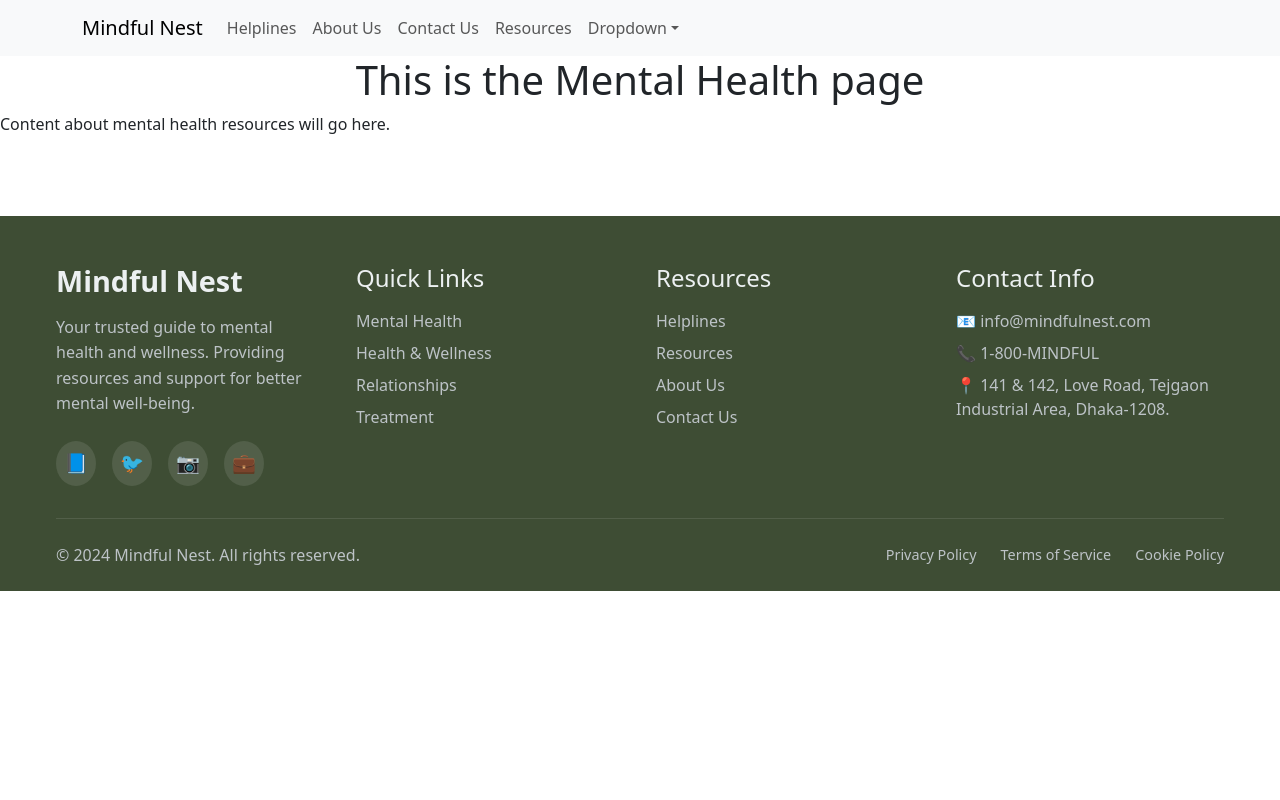
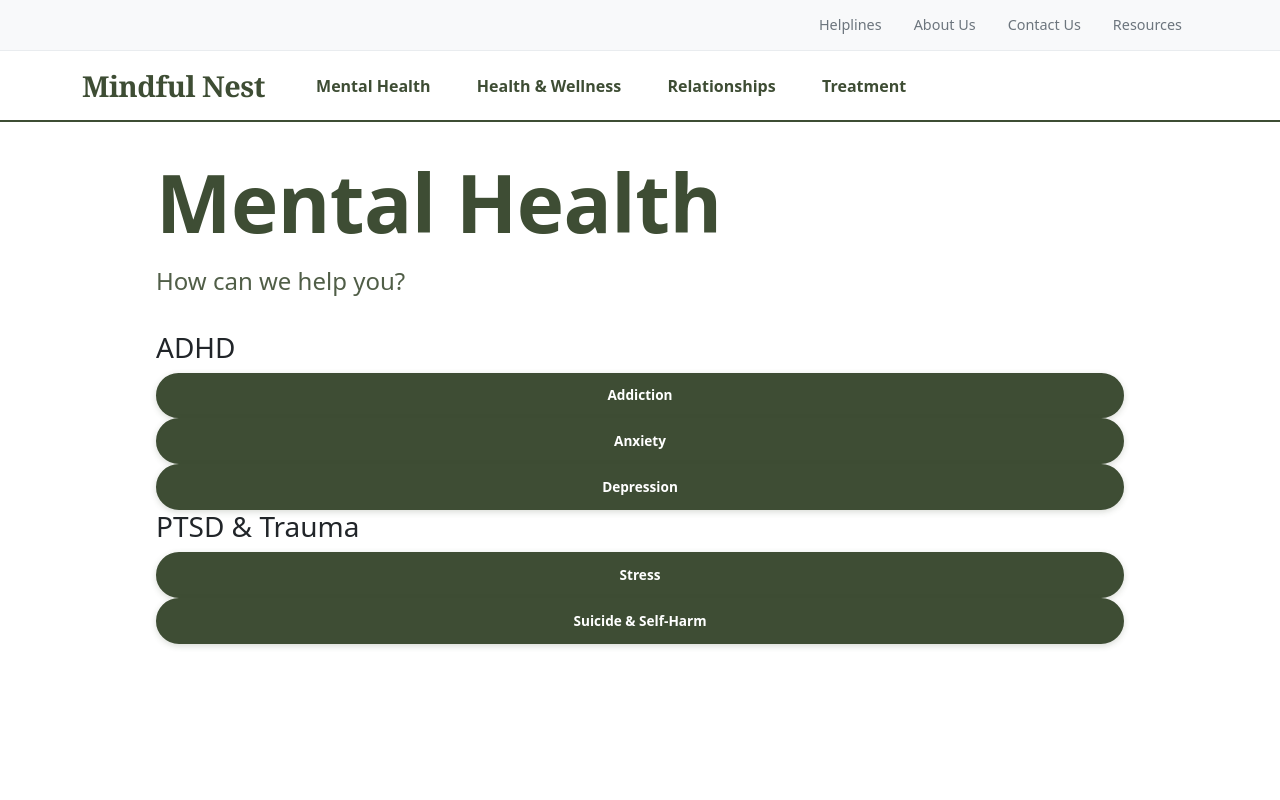
Before and after one commit to meent1612/Mindful-Nest, a React (Create React App) app: page /mental-health in a window 1280 px wide. Shown: the top 800 px of the page. Built offline with nearby package versions, Linux system fonts and the light colour scheme.

Commit message:
some changes in navbar

```diff
--- a/src/App.js
+++ b/src/App.js
@@ -4,11 +4,11 @@ import Homepage from './components/Homepage';
 import ContactUs from './components/ContactUs';
 import AboutUs from './components/AboutUs';
 import MindfulNavbar from './components/MindfulNavbar';
-import MentalHealth from './components/MentalHealth';
 import HealthWellness from './components/HealthWellness';
 import Relationships from './components/Relationships';
 import Treatment from './components/Treatment';
 import Footer from './components/Footer';
+import MentalHealth from './components/MentalHealth';
 import './App.css';
 
 function App() {
--- /dev/null
+++ b/src/components/MentalHealth.js
@@ -0,0 +1,56 @@
+import React from 'react';
+import '../styles/MentalHealth.css';
+
+
+const MentalHealth = () => {
+  return (
+    <div className="mental-health-page">
+
+
+
+      <div className="mental-health-container">
+        {/* Header Section */}
+        <h1 className="mental-health-title">Mental Health</h1>
+        <p className="mental-health-subtitle">How can we help you?</p>
+
+        {/* Two Columns Layout */}
+        <div className="mental-health-columns">
+          {/* Left Column */}
+          <div className="mh-column">
+            <div className="mh-column-group">
+              <h3 className="mh-group-title">ADHD</h3>
+              <div className="mh-column-content">
+                <a href="#addiction" className="mental-health-card">
+                  <span className="mental-health-card-text">Addiction</span>
+                </a>
+                <a href="#anxiety" className="mental-health-card">
+                  <span className="mental-health-card-text">Anxiety</span>
+                </a>
+                <a href="#depression" className="mental-health-card">
+                  <span className="mental-health-card-text">Depression</span>
+                </a>
+              </div>
+            </div>
+          </div>
+
+          {/* Right Column */}
+          <div className="mh-column">
+            <div className="mh-column-group">
+              <h3 className="mh-group-title">PTSD & Trauma</h3>
+              <div className="mh-column-content">
+                <a href="#stress" className="mental-health-card">
+                  <span className="mental-health-card-text">Stress</span>
+                </a>
+                <a href="#suicide-self-harm" className="mental-health-card">
+                  <span className="mental-health-card-text">Suicide & Self-Harm</span>
+                </a>
+              </div>
+            </div>
+          </div>
+        </div>
+      </div>
+    </div>
+  );
+};
+
+export default MentalHealth;
--- a/src/components/MentalHealth.jsx
+++ /dev/null
@@ -1,13 +0,0 @@
-import React from 'react';
-//import '../styles/Page.css';
-
-const MentalHealth = () => {
-  return (
-    <div className="page-container">
-      <h1>This is the Mental Health page</h1>
-      <p>Content about mental health resources will go here.</p>
-    </div>
-  );
-};
-
-export default MentalHealth;
--- a/src/components/MindfulNavbar.js
+++ b/src/components/MindfulNavbar.js
@@ -1,38 +1,61 @@
+import Navbar from 'react-bootstrap/Navbar';
+import Nav from 'react-bootstrap/Nav';
 import Container from 'react-bootstrap/Container';
-import Nav from 'react-bootstrap/Nav';
-import Navbar from 'react-bootstrap/Navbar';
-import NavDropdown from 'react-bootstrap/NavDropdown';
 import React from 'react';
 import '../styles/MindfulNavbar.css';
 import { Link } from 'react-router-dom';
 
 const MindfulNavbar = () => {
   return (
-    <Navbar expand="lg" className="bg-body-tertiary">
-      <Container>
-        <Navbar.Brand href="#home">Mindful Nest</Navbar.Brand>
-        <Navbar.Toggle aria-controls="basic-navbar-nav" />
-        <Navbar.Collapse id="basic-navbar-nav">
-          <Nav className="me-auto">
-            <Nav.Link as={Link} to="/helplines">Helplines</Nav.Link>
-            <Nav.Link as={Link} to="/about">About Us</Nav.Link>
-            <Nav.Link as={Link} to="/contact">Contact Us</Nav.Link>
-            <Nav.Link as={Link} to="/resources">Resources</Nav.Link>
-            <NavDropdown title="Dropdown" id="basic-nav-dropdown">
-              <NavDropdown.Item href="#action/3.1">Action</NavDropdown.Item>
-              <NavDropdown.Item href="#action/3.2">
-                Another action
-              </NavDropdown.Item>
-              <NavDropdown.Item href="#action/3.3">Something</NavDropdown.Item>
-              <NavDropdown.Divider />
-              <NavDropdown.Item href="#action/3.4">
-                Separated link
-              </NavDropdown.Item>
-            </NavDropdown>
-          </Nav>
-        </Navbar.Collapse>
-      </Container>
-    </Navbar>
+    <>
+      {/* Top Container - Utility Links (Collapsible Navbar) */}
+      <Navbar expand="lg" className="utility-navbar">
+        <Container>
+          <Navbar.Toggle aria-controls="utility-nav" className="utility-toggle" />
+          <Navbar.Collapse id="utility-nav">
+            <Nav className="utility-nav-container">
+              <Nav.Link as={Link} to="/helplines" className="nav-link-utility">
+                Helplines
+              </Nav.Link>
+              <Nav.Link as={Link} to="/about" className="nav-link-utility">
+                About Us
+              </Nav.Link>
+              <Nav.Link as={Link} to="/contact" className="nav-link-utility">
+                Contact Us
+              </Nav.Link>
+              <Nav.Link as={Link} to="/resources" className="nav-link-utility">
+                Resources
+              </Nav.Link>
+            </Nav>
+          </Navbar.Collapse>
+        </Container>
+      </Navbar>
+
+      {/* Bottom Container - Main Categories (Static, non-collapsible) */}
+      <div className="main-categories-container">
+        <Container>
+          <div className="main-categories-content">
+            <Link to="/" className="navbar-brand-custom">
+              Mindful Nest
+            </Link>
+            <nav className="main-categories-nav">
+              <Link to="/mental-health" className="nav-link-main">
+                Mental Health
+              </Link>
+              <Link to="/health-wellness" className="nav-link-main">
+                Health & Wellness
+              </Link>
+              <Link to="/relationships" className="nav-link-main">
+                Relationships
+              </Link>
+              <Link to="/treatment" className="nav-link-main">
+                Treatment
+              </Link>
+            </nav>
+          </div>
+        </Container>
+      </div>
+    </>
   );
 };
 
--- /dev/null
+++ b/src/styles/MentalHealth.css
@@ -0,0 +1,184 @@
+.mental-health-page {
+  min-height: 100vh;
+  background: #ffffff;
+  padding: 2rem 0;
+}
+
+.mental-health-container {
+  max-width: 1000px;
+  margin: 0 auto;
+  padding: 0 1rem;
+}
+
+.mental-health-title {
+  font-size: 5rem;
+  color: #3E4D34;
+  text-align: left;
+  margin-bottom: 0.8rem;
+  font-weight: 700;
+  letter-spacing: -0.5px;
+}
+
+.mental-health-subtitle {
+  font-size: 1.5rem;
+  color: #3E4D34;
+  text-align: left;
+  margin-bottom: 2rem;
+  font-weight: 500;
+  opacity: 0.9;
+}
+
+.mental-health-grid {
+  display: grid;
+  grid-template-columns: repeat(auto-fit, minmax(160px, 1fr));
+  gap: 0.8rem;
+  padding: 0 0.5rem;
+}
+
+.mental-health-card {
+  background: #3E4D34;
+  padding: 0.8rem 1rem;
+  border-radius: 30px;
+  text-decoration: none;
+  color: white;
+  text-align: center;
+  box-shadow: 0 2px 6px rgba(62, 77, 52, 0.2);
+  transition: all 0.3s ease;
+  border: 2px solid #3E4D34;
+  min-height: 45px;
+  display: flex;
+  align-items: center;
+  justify-content: center;
+  position: relative;
+  overflow: hidden;
+}
+
+.mental-health-card::before {
+  content: '';
+  position: absolute;
+  top: 0;
+  left: -100%;
+  width: 100%;
+  height: 100%;
+  background: linear-gradient(90deg, transparent, rgba(255, 255, 255, 0.15), transparent);
+  transition: left 0.5s ease;
+}
+
+.mental-health-card:hover {
+  transform: translateY(-2px);
+  box-shadow: 0 4px 12px rgba(62, 77, 52, 0.3);
+  background: #2D3A27;
+  border-color: #2D3A27;
+}
+
+.mental-health-card:hover::before {
+  left: 100%;
+}
+
+.mental-health-card-text {
+  font-size: 0.85rem;
+  font-weight: 600;
+  text-align: center;
+  line-height: 1.2;
+  z-index: 2;
+  position: relative;
+}
+
+/* Specific styling for longer text items */
+.mental-health-card:nth-child(5) .mental-health-card-text {
+  font-size: 0.78rem;
+}
+
+/* Responsive Design */
+@media (max-width: 1024px) {
+  .mental-health-grid {
+    grid-template-columns: repeat(auto-fit, minmax(150px, 1fr));
+    gap: 0.7rem;
+  }
+}
+
+@media (max-width: 768px) {
+  .mental-health-title {
+    font-size: 1.9rem;
+  }
+
+  .mental-health-subtitle {
+    font-size: 1rem;
+    margin-bottom: 1.8rem;
+  }
+
+  .mental-health-grid {
+    grid-template-columns: repeat(2, 1fr);
+    gap: 0.6rem;
+    padding: 0 0.3rem;
+  }
+
+  .mental-health-card {
+    padding: 0.7rem 0.9rem;
+    min-height: 40px;
+    border-radius: 25px;
+  }
+
+  .mental-health-card-text {
+    font-size: 0.82rem;
+  }
+
+  .mental-health-card:nth-child(5) .mental-health-card-text {
+    font-size: 0.75rem;
+  }
+}
+
+@media (max-width: 480px) {
+  .mental-health-title {
+    font-size: 1.7rem;
+  }
+
+  .mental-health-container {
+    padding: 0 0.3rem;
+  }
+
+  .mental-health-grid {
+    grid-template-columns: 1fr;
+    gap: 0.5rem;
+    max-width: 300px;
+    margin: 0 auto;
+  }
+
+  .mental-health-card {
+    padding: 0.6rem 0.8rem;
+    min-height: 38px;
+    border-radius: 22px;
+  }
+
+  .mental-health-card-text {
+    font-size: 0.8rem;
+  }
+
+  .mental-health-card:nth-child(5) .mental-health-card-text {
+    font-size: 0.72rem;
+  }
+}
+
+/* Animation for card appearance */
+@keyframes slideUp {
+  from {
+    opacity: 0;
+    transform: translateY(15px);
+  }
+  to {
+    opacity: 1;
+    transform: translateY(0);
+  }
+}
+
+.mental-health-card {
+  animation: slideUp 0.4s ease forwards;
+}
+
+.mental-health-card:nth-child(1) { animation-delay: 0.1s; }
+.mental-health-card:nth-child(2) { animation-delay: 0.2s; }
+.mental-health-card:nth-child(3) { animation-delay: 0.3s; }
+.mental-health-card:nth-child(4) { animation-delay: 0.4s; }
+.mental-health-card:nth-child(5) { animation-delay: 0.5s; }
+.mental-health-card:nth-child(6) { animation-delay: 0.6s; }
+.mental-health-card:nth-child(7) { animation-delay: 0.7s; }
--- a/src/styles/MindfulNavbar.css
+++ b/src/styles/MindfulNavbar.css
@@ -1,91 +1,180 @@
-.mindful-header {
-  background-color: #ffffff;
-  box-shadow: 0 2px 10px rgba(0, 0, 0, 0.1);
-  padding: 1rem 0;
-  position: sticky;
-  top: 0;
-  z-index: 1000;
-}
-
-.mindful-container {
-  max-width: 1200px;
-  margin: 0 auto;
-  padding: 0 2rem;
-  display: flex;
-  justify-content: space-between;
-  align-items: center;
-}
-
-.mindful-logo h1 {
-  font-size: 2rem;
-  font-weight: 700;
-  color: #2c3e50;
-  margin: 0;
-  font-family: 'Georgia', serif;
-}
-
-.nav-links {
-  display: flex;
-  list-style: none;
-  margin: 0;
-  padding: 0;
-  gap: 2rem;
-}
-
-.nav-links li a {
-  text-decoration: none;
-  color: #2c3e50;
-  font-weight: 500;
-  font-size: 1.1rem;
-  transition: color 0.3s ease;
-  position: relative;
+.utility-navbar {
+  background: #f8f9fa !important;
+  border-bottom: 1px solid #e9ecef;
   padding: 0.5rem 0;
 }
 
-.nav-links li a:hover {
-  color: #163d0c;
+.utility-nav-container {
+  display: flex;
+  justify-content: flex-end;
+  width: 100%;
+  gap: 0;
 }
 
-.nav-links li a::after {
+.nav-link-utility {
+  color: #6c757d !important;
+  font-weight: 500 !important;
+  font-size: 0.9rem !important;
+  padding: 0.4rem 1rem !important;
+  transition: color 0.3s ease !important;
+  text-decoration: none !important;
+}
+
+.nav-link-utility:hover {
+  color: #3E4D34 !important;
+  background: transparent !important;
+}
+
+/* Main Categories Container (Bottom - Static) */
+.main-categories-container {
+  background: #ffffff;
+  border-bottom: 2px solid #3E4D34;
+  padding: 0.8rem 0;
+  box-shadow: 0 2px 8px rgba(62, 77, 52, 0.1);
+}
+
+.main-categories-content {
+  display: flex;
+  justify-content: flex-start; /* Left alignment */
+  align-items: center;
+  gap: 2rem; /* Space between brand and nav */
+}
+
+.navbar-brand-custom {
+  font-size: 1.8rem;
+  font-weight: 700;
+  color: #3E4D34;
+  font-family: 'Georgia', serif;
+  letter-spacing: -0.5px;
+  text-decoration: none;
+  flex-shrink: 0; /* Prevent brand from shrinking */
+}
+
+.navbar-brand-custom:hover {
+  color: #2D3A27;
+}
+
+.main-categories-nav {
+  display: flex;
+  gap: 0;
+}
+
+.nav-link-main {
+  color: #3E4D34;
+  font-weight: 600;
+  font-size: 1rem;
+  padding: 0.5rem 1.2rem;
+  transition: all 0.3s ease;
+  position: relative;
+  text-decoration: none;
+}
+
+.nav-link-main:hover {
+  color: #2D3A27;
+}
+
+/* Underline animation for main nav links */
+.nav-link-main::after {
   content: '';
   position: absolute;
   width: 0;
   height: 2px;
   bottom: 0;
-  left: 0;
-  background-color: #145e35;
-  transition: width 0.3s ease;
+  left: 50%;
+  background-color: #3E4D34;
+  transition: all 0.3s ease;
+  transform: translateX(-50%);
 }
 
-.nav-links li a:hover::after {
-  width: 100%;
+.nav-link-main:hover::after {
+  width: 70%;
 }
 
-.mindful-header::after {
-  content: '';
-  display: block;
-  height: 1px;
-  background-color: #e0e0e0;
-  margin-top: 1rem;
+/* Mobile responsiveness */
+@media (max-width: 991px) {
+  /* Utility navbar mobile styles */
+  .utility-navbar .navbar-collapse {
+    background: #f8f9fa;
+    padding: 1rem;
+    border-radius: 0 0 8px 8px;
+  }
+
+  .utility-nav-container {
+    flex-direction: column;
+    gap: 0.5rem;
+  }
+
+  .nav-link-utility {
+    padding: 0.5rem 1rem !important;
+  }
+
+  /* Main categories mobile styles */
+  .main-categories-content {
+    flex-direction: column;
+    gap: 1rem;
+    justify-content: center; /* Center items on mobile */
+  }
+
+  .main-categories-nav {
+    flex-wrap: wrap;
+    justify-content: center; /* Center nav items on mobile */
+    gap: 0.5rem;
+  }
+
+  .nav-link-main {
+    padding: 0.5rem 0.8rem;
+    font-size: 0.9rem;
+  }
+
+  .nav-link-main::after {
+    display: none;
+  }
+
+  .navbar-brand-custom {
+    font-size: 1.6rem;
+  }
+
+  .utility-toggle {
+    margin-left: auto;
+    margin-right: 1rem;
+  }
 }
 
-@media (max-width: 768px) {
-  .mindful-container {
-    flex-direction: column;
-    padding: 0 1rem;
+/* Desktop specific styles */
+@media (min-width: 992px) {
+  .utility-nav-container {
+    justify-content: flex-end;
+    gap: 0;
   }
 
-  .mindful-logo {
-    margin-bottom: 1rem;
+  .main-categories-content {
+    justify-content: flex-start; /* Left alignment on desktop */
+    gap: 2rem;
   }
 
-  .nav-links {
-    flex-wrap: wrap;
-    justify-content: center;
-    gap: 1rem;
+  .main-categories-nav {
+    gap: 0;
   }
 
-  .nav-links li a {
-    font-size: 1rem;
+  /* Add spacing between nav links */
+  .main-categories-nav a:not(:last-child) {
+    margin-right: 0.5rem;
+  }
+
+  /* Add spacing between utility links */
+  .utility-nav-container .nav-item:not(:last-child) {
+    margin-right: 0.5rem;
   }
 }
+
+/* Hide utility toggle on desktop */
+@media (min-width: 992px) {
+  .utility-toggle {
+    display: none !important;
+  }
+}
+
+/* Ensure proper spacing between the two containers */
+.utility-navbar + .main-categories-container {
+  margin-top: 0;
+}
```
